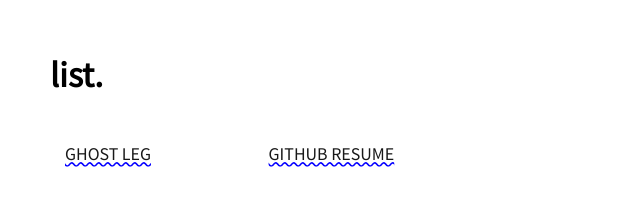
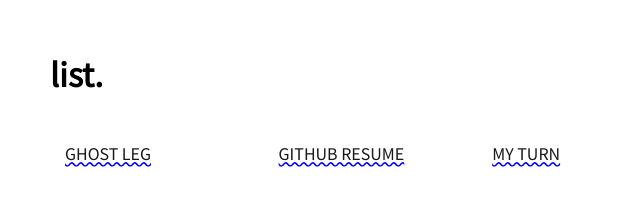
Before and after one commit to 928m/928m.github.io, a plain HTML site: page index.html in a window 1280 px wide. Shown: the whole page, without its empty margins (0-640 px from the left). Drawn offline with Linux system fonts and the light colour scheme.

Commit message:
my-turn 추가

```diff
--- a/index.html
+++ b/index.html
@@ -21,6 +21,11 @@
           github resume
         </a>
       </li>
+      <li>
+        <a href="/my-turn">
+          my turn
+        </a>
+      </li>
     </ul>
   </div>
 </body>
--- a/style.css
+++ b/style.css
@@ -31,9 +31,14 @@ ul {
 
 .wrap ul li {
   display: inline-block;
+  margin: 0 0 0 10px;
   min-width: 200px;
   position: relative;
   transition: all .5s;
+}
+
+.wrap ul li:first-child {
+  margin-left: 0;
 }
 
 .wrap ul li:hover {
```
